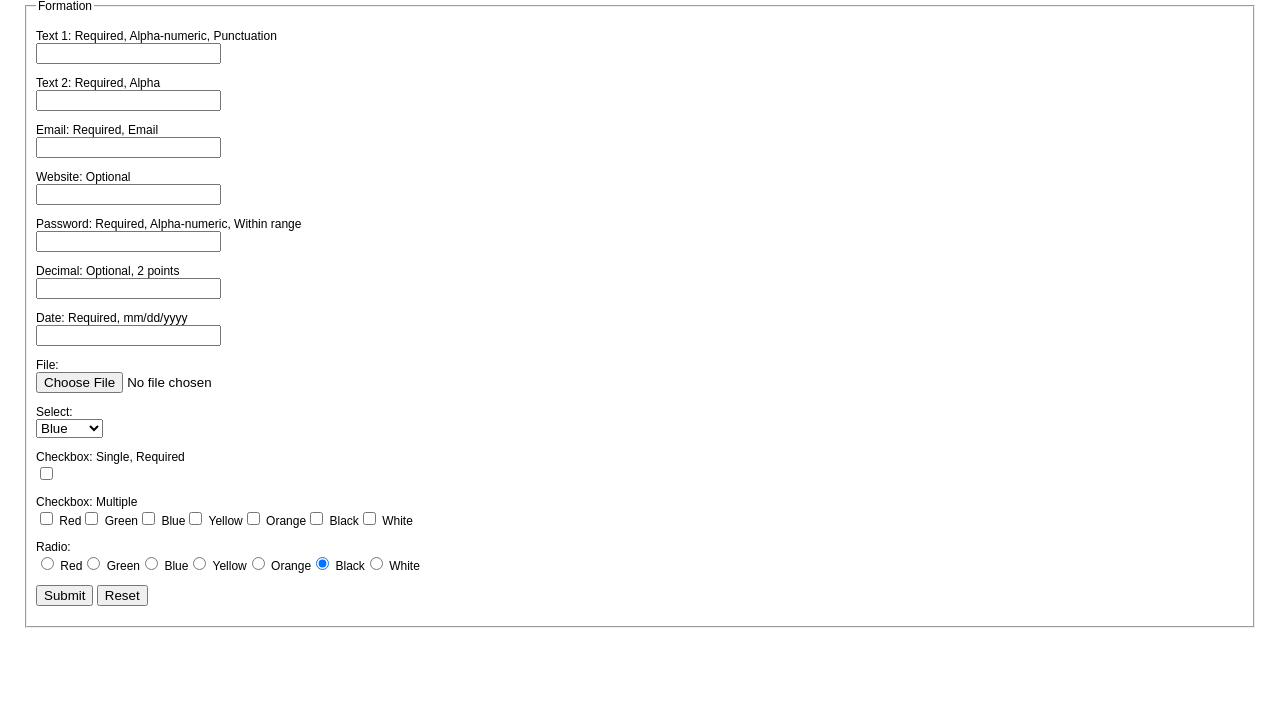
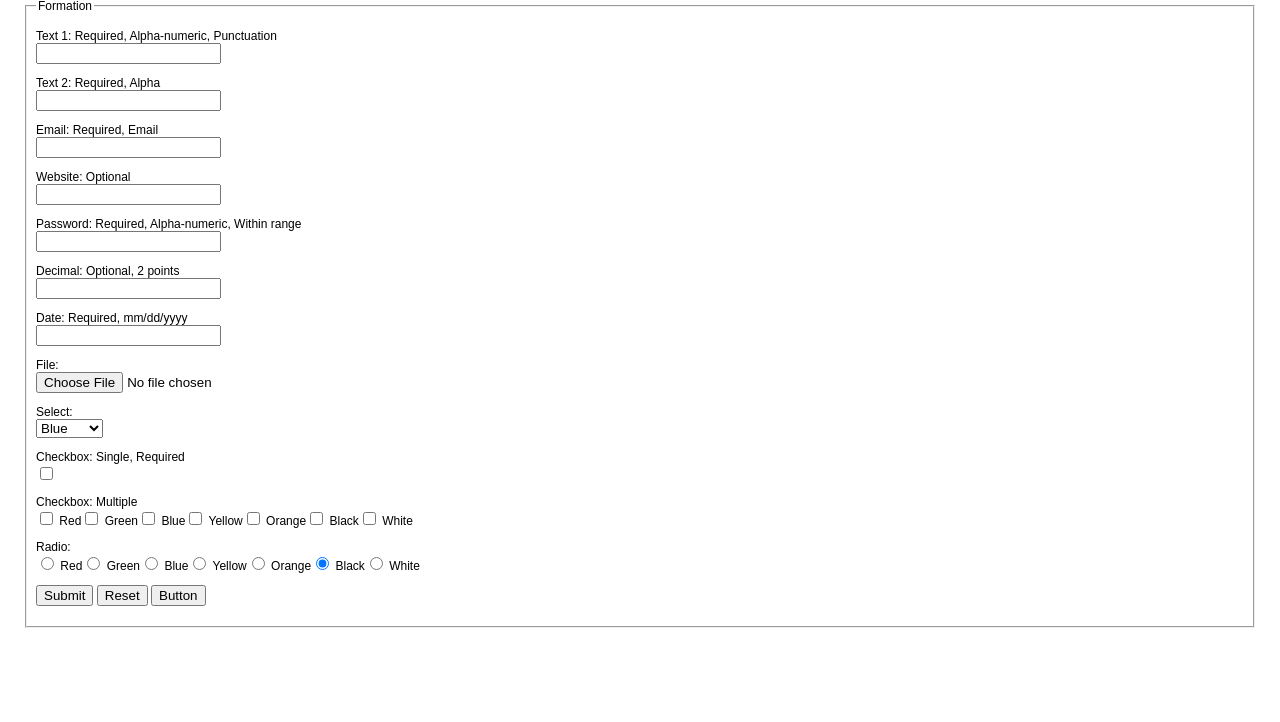
Before and after one commit to milesj/formation, a PHP site: page /example.php in a window 1280 px wide. Shown: the part 78-800 px from the top of the page. Run offline with PHP 8.4, Linux system fonts and the light colour scheme; some libraries are stand-ins or nearby versions.

Commit message:
Testing hidden fields. Added a button() method.

```diff
--- a/example.php
+++ b/example.php
@@ -83,7 +83,8 @@ if ($form->process($_POST)) {
     <?php }
 
     // Create form
-    echo $form->create(array('type' => 'file', 'legend' => 'Formation')); ?>
+    echo $form->create(array('type' => 'app', 'legend' => 'Formation'));
+    echo $form->hidden('hidden', array('value' => 'Hidden value')); ?>
 
     <p><?php echo $form->label('text1', 'Text 1: Required, Alpha-numeric, Punctuation'); ?><br />
     <?php echo $form->text('text1'); ?></p>
@@ -129,8 +130,11 @@ if ($form->process($_POST)) {
         } ?>
     </p>
 
-    <p><?php echo $form->submit('Submit'); ?>
-    <?php echo $form->reset('Reset', array('class' => 'button'))?></p>
+    <p>
+        <?php echo $form->submit('Submit'); ?>
+        <?php echo $form->reset('Reset')?>
+        <?php echo $form->button('Button', array('class' => 'button')); ?>
+    </p>
 
     <?php // Close form
     echo $form->close(); ?>
--- a/form.php
+++ b/form.php
@@ -78,8 +78,23 @@ class Form {
 		'fieldset_open'	=> '<fieldset%s>',
 		'fieldset_close'=> '</fieldset>',
 		'legend'		=> '<legend%s>%s</legend>',
-		'label'			=> '<label%s>%s</label>'
+		'label'			=> '<label%s>%s</label>',
+        'button'        => '<button%s>%s</button>'
 	);
+
+	/**
+	 * Form button.
+	 *
+	 * @access public
+	 * @param string $text
+	 * @param array $attributes
+	 * @return string
+	 */
+	public function button($text, $attributes = array()) {
+		$attributes += array('type' => 'button');
+
+		return sprintf($this->_tag('button'), $this->_attributes($attributes), $text);
+	}
 
 	/**
 	 * Initialize the class.
@@ -98,7 +113,7 @@ class Form {
 
 		$this->_model = $this->inflect($model);
 
-		if ($xhtml === true) {
+		if ($xhtml) {
 			$this->_doctype = 'xhtml';
 		}
 	}
@@ -440,11 +455,10 @@ class Form {
 	public function reset($text = 'Reset', $attributes = array()) {
 		$attributes = $attributes + array(
 			'id' 	=> $this->_model .'ResetButton',
-			'type' 	=> 'reset',
-			'value' => $text
+			'type' 	=> 'reset'
 		);
 
-		return sprintf($this->_tag('input'), $this->_attributes($attributes));
+		return sprintf($this->_tag('button'), $this->_attributes($attributes), $text);
 	}
 
     /**
@@ -484,11 +498,10 @@ class Form {
 	public function submit($text = 'Submit', $attributes = array()) {
 		$attributes = $attributes + array(
 			'id' 	=> $this->_model .'SubmitButton',
-			'type' 	=> 'submit',
-			'value' => $text
+			'type' 	=> 'submit'
 		);
 
-		return sprintf($this->_tag('input'), $this->_attributes($attributes));
+		return sprintf($this->_tag('button'), $this->_attributes($attributes), $text);
 	}
 
     /**
```
